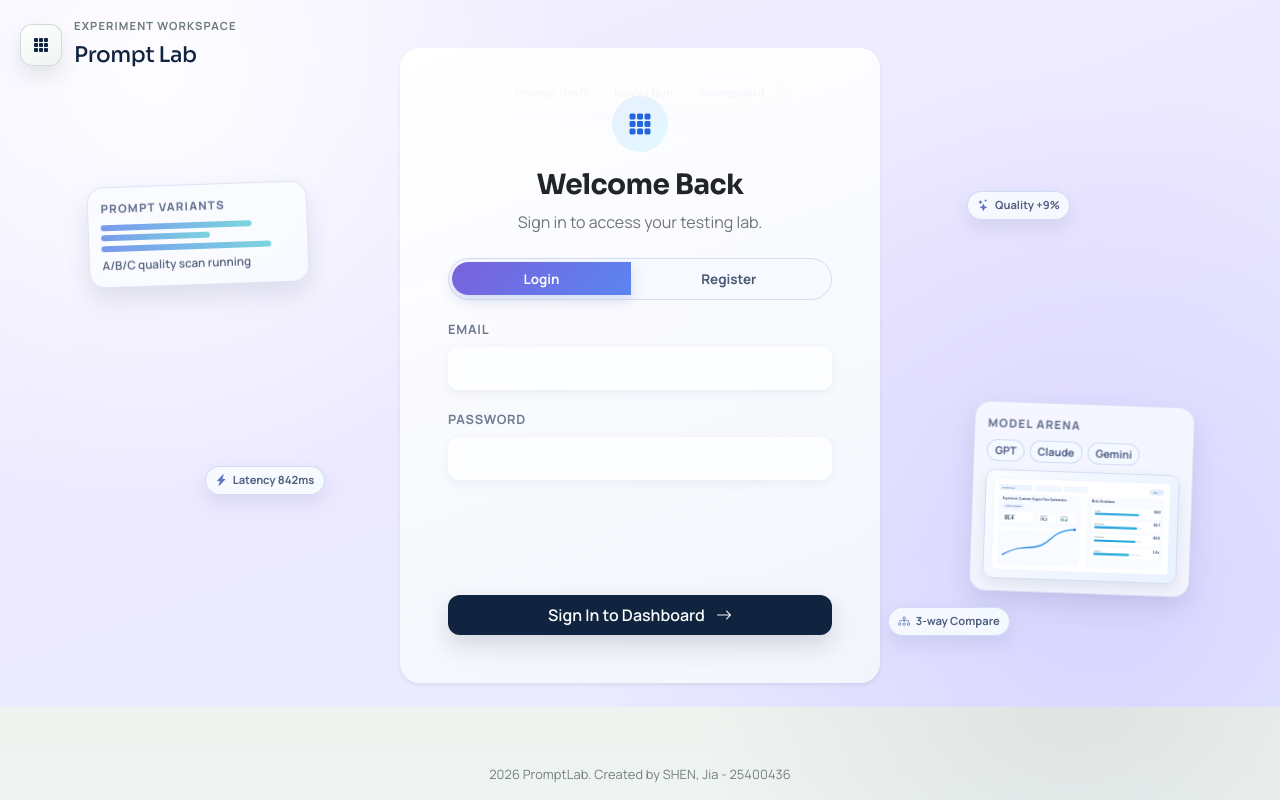
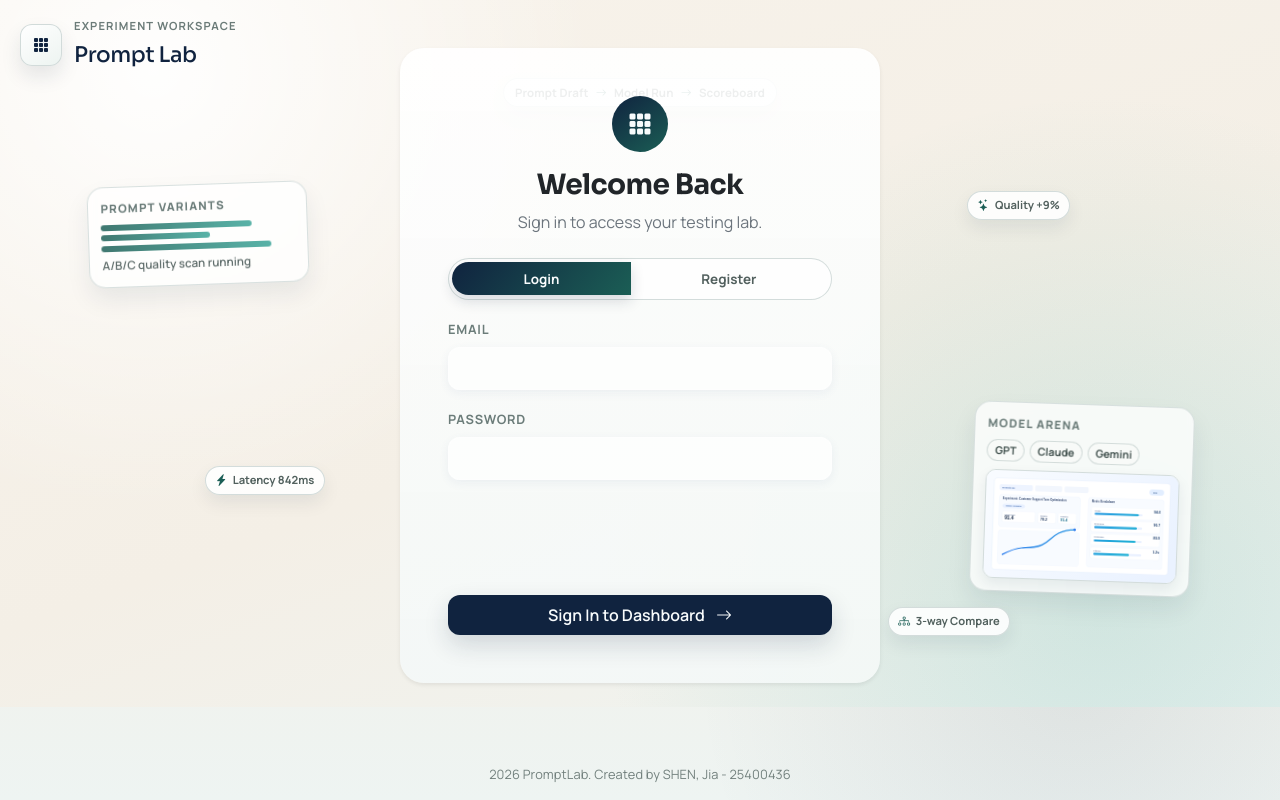
Before and after one commit to elva329/prompt-lab, a Vue app: page /login in a window 1280 px wide. Built offline with nearby package versions, Linux system fonts and the light colour scheme.

Commit message:
feat: remove the border of cards, make them softer and interactive

```diff
--- a/src/styles.css
+++ b/src/styles.css
@@ -505,9 +505,17 @@ h6 {
 
 .landing-kpi-pill {
   border-radius: 18px;
+  background: rgba(255, 255, 255, 0.58);
+  border: none;
+  padding: 0.82rem 0.9rem;
+  box-shadow: 0 10px 24px rgba(16, 35, 63, 0.04);
+  transition: transform 0.18s ease, box-shadow 0.18s ease, background-color 0.18s ease;
+}
+
+.landing-kpi-pill:hover {
+  transform: translateY(-2px);
   background: rgba(255, 255, 255, 0.72);
-  border: 1px solid rgba(208, 218, 216, 0.78);
-  padding: 0.82rem 0.9rem;
+  box-shadow: 0 14px 28px rgba(16, 35, 63, 0.08);
 }
 
 .landing-kpi-label {
@@ -529,23 +537,30 @@ h6 {
   color: #f8fbfc;
   border: 1px solid #10233f;
   box-shadow: 0 10px 24px rgba(16, 35, 63, 0.16);
+  transition: transform 0.18s ease, box-shadow 0.18s ease, background-color 0.18s ease, border-color 0.18s ease;
 }
 
 .landing-primary-btn:hover {
   color: #f8fbfc;
-  filter: brightness(1.08);
+  transform: translateY(-1px);
+  box-shadow: 0 14px 28px rgba(16, 35, 63, 0.2);
+  background: #112944;
+  border-color: #112944;
 }
 
 .landing-secondary-btn {
   background: rgba(255, 255, 255, 0.9);
   border: 1px solid rgba(194, 205, 210, 0.95);
   color: #10233f;
+  transition: transform 0.18s ease, box-shadow 0.18s ease, background-color 0.18s ease, border-color 0.18s ease;
 }
 
 .landing-secondary-btn:hover {
   color: #10233f;
-  background: rgba(236, 243, 242, 0.98);
-  border-color: rgba(42, 157, 143, 0.32);
+  transform: translateY(-1px);
+  background: rgba(242, 247, 246, 0.98);
+  border-color: rgba(42, 157, 143, 0.18);
+  box-shadow: 0 12px 24px rgba(16, 35, 63, 0.08);
 }
 
 .landing-process-grid {
@@ -560,8 +575,16 @@ h6 {
   align-items: flex-start;
   padding: 0.9rem;
   border-radius: 18px;
-  background: rgba(255, 255, 255, 0.62);
-  border: 1px solid rgba(208, 218, 216, 0.72);
+  background: rgba(255, 255, 255, 0.56);
+  border: none;
+  box-shadow: 0 10px 22px rgba(16, 35, 63, 0.04);
+  transition: transform 0.18s ease, box-shadow 0.18s ease, background-color 0.18s ease;
+}
+
+.landing-process-card:hover {
+  transform: translateY(-2px);
+  background: rgba(255, 255, 255, 0.7);
+  box-shadow: 0 14px 28px rgba(16, 35, 63, 0.08);
 }
 
 .landing-process-index {
@@ -594,9 +617,15 @@ h6 {
   position: relative;
   padding: 0.95rem;
   border-radius: 24px;
-  border: 1px solid rgba(208, 218, 216, 0.72);
-  background: linear-gradient(180deg, rgba(255, 255, 255, 0.72), rgba(244, 248, 247, 0.72));
-  box-shadow: 0 14px 32px rgba(16, 35, 63, 0.06);
+  border: none;
+  background: linear-gradient(180deg, rgba(255, 255, 255, 0.7), rgba(244, 248, 247, 0.66));
+  box-shadow: 0 14px 32px rgba(16, 35, 63, 0.05);
+  transition: transform 0.18s ease, box-shadow 0.18s ease;
+}
+
+.landing-preview-panel:hover {
+  transform: translateY(-2px);
+  box-shadow: 0 18px 36px rgba(16, 35, 63, 0.08);
 }
 
 .landing-preview-header {
@@ -633,8 +662,9 @@ h6 {
 .landing-preview-image-wrap {
   border-radius: 20px;
   overflow: hidden;
-  border: 1px solid rgba(208, 218, 216, 0.95);
+  border: none;
   background: #ffffff;
+  box-shadow: 0 10px 24px rgba(16, 35, 63, 0.06);
 }
 
 .landing-preview-image {
@@ -655,8 +685,16 @@ h6 {
   gap: 0.8rem;
   padding: 0.9rem;
   border-radius: 18px;
-  border: 1px solid rgba(208, 218, 216, 0.72);
-  background: rgba(255, 255, 255, 0.72);
+  border: none;
+  background: rgba(255, 255, 255, 0.6);
+  box-shadow: 0 10px 22px rgba(16, 35, 63, 0.04);
+  transition: transform 0.18s ease, box-shadow 0.18s ease, background-color 0.18s ease;
+}
+
+.landing-feature-card:hover {
+  transform: translateY(-2px);
+  background: rgba(255, 255, 255, 0.75);
+  box-shadow: 0 14px 28px rgba(16, 35, 63, 0.08);
 }
 
 .landing-feature-icon {
@@ -677,6 +715,10 @@ h6 {
   color: #10233f;
 }
 
+.landing-feature-card:hover .landing-feature-icon {
+  transform: scale(1.03);
+}
+
 .landing-feature-copy {
   color: #5f6d6b;
   font-size: 0.88rem;
@@ -787,9 +829,9 @@ h6 {
   overflow: hidden;
   isolation: isolate;
   background:
-    radial-gradient(circle at 12% 10%, rgba(255, 255, 255, 0.9), rgba(255, 255, 255, 0) 34%),
-    radial-gradient(circle at 86% 84%, rgba(202, 192, 255, 0.56), rgba(202, 192, 255, 0) 42%),
-    linear-gradient(160deg, #f3efff 0%, #ece9ff 52%, #e8eeff 100%);
+    radial-gradient(circle at 12% 10%, rgba(255, 255, 255, 0.94), rgba(255, 255, 255, 0) 34%),
+    radial-gradient(circle at 86% 84%, rgba(42, 157, 143, 0.16), rgba(42, 157, 143, 0) 40%),
+    linear-gradient(160deg, #f8f3eb 0%, #f4efe6 54%, #eef4f2 100%);
 }
 
 .login-card {
@@ -1696,12 +1738,12 @@ h6 {
 }
 
 .login-surface-card {
-  background: linear-gradient(160deg, rgba(255, 255, 255, 0.96), rgba(243, 246, 252, 0.94));
-  border-radius: 20px;
-  border: 1px solid rgba(223, 231, 247, 0.92);
+  background: linear-gradient(180deg, rgba(255, 255, 255, 0.9), rgba(244, 248, 247, 0.92));
+  border-radius: 24px;
+  border: 1px solid rgba(208, 218, 216, 0.78);
   box-shadow:
-    0 16px 34px rgba(62, 77, 115, 0.14),
-    0 2px 0 rgba(255, 255, 255, 0.85) inset;
+    0 18px 36px rgba(16, 35, 63, 0.08),
+    0 2px 0 rgba(255, 255, 255, 0.82) inset;
 }
 
 .login-theme-decor {
@@ -1718,10 +1760,10 @@ h6 {
   position: absolute;
   width: var(--login-theme-card-width);
   border-radius: 16px;
-  border: 1px solid rgba(218, 226, 245, 0.92);
-  background: rgba(249, 252, 255, 0.82);
+  border: 1px solid rgba(208, 218, 216, 0.82);
+  background: rgba(255, 255, 255, 0.76);
   backdrop-filter: blur(5px);
-  box-shadow: 0 12px 24px rgba(71, 84, 121, 0.14);
+  box-shadow: 0 12px 24px rgba(16, 35, 63, 0.08);
   padding: 0.72rem 0.78rem;
 }
 
@@ -1734,11 +1776,11 @@ h6 {
   align-items: center;
   gap: 0.45rem;
   border-radius: 999px;
-  border: 1px solid rgba(209, 220, 244, 0.95);
-  background: rgba(247, 250, 255, 0.9);
-  box-shadow: 0 10px 20px rgba(70, 88, 128, 0.1);
+  border: 1px solid rgba(208, 218, 216, 0.9);
+  background: rgba(255, 255, 255, 0.84);
+  box-shadow: 0 10px 20px rgba(16, 35, 63, 0.08);
   padding: 0.32rem 0.68rem;
-  color: #526181;
+  color: #51605d;
   font-size: 0.72rem;
   font-weight: 700;
   letter-spacing: 0.01em;
@@ -1746,7 +1788,7 @@ h6 {
 }
 
 .login-theme-strip i {
-  color: #6b7db7;
+  color: #1b5e55;
   font-size: 0.68rem;
 }
 
@@ -1766,13 +1808,13 @@ h6 {
   font-size: 0.72rem;
   text-transform: uppercase;
   letter-spacing: 0.1em;
-  color: #6a7593;
+  color: #6b7c79;
   font-weight: 800;
 }
 
 .login-theme-note {
   font-size: 0.73rem;
-  color: #55617f;
+  color: #5f6d6b;
   font-weight: 600;
 }
 
@@ -1786,7 +1828,7 @@ h6 {
   width: var(--w);
   height: 6px;
   border-radius: 999px;
-  background: linear-gradient(90deg, rgba(91, 131, 232, 0.82), rgba(83, 200, 214, 0.76));
+  background: linear-gradient(90deg, rgba(27, 94, 85, 0.84), rgba(42, 157, 143, 0.78));
 }
 
 .login-theme-models {
@@ -1798,9 +1840,9 @@ h6 {
 .login-theme-models span {
   font-size: 0.67rem;
   font-weight: 700;
-  color: #4b5b83;
-  border: 1px solid rgba(206, 217, 242, 0.9);
-  background: rgba(244, 248, 255, 0.95);
+  color: #40504d;
+  border: 1px solid rgba(208, 218, 216, 0.9);
+  background: rgba(248, 250, 248, 0.95);
   border-radius: 999px;
   padding: 0.12rem 0.44rem;
 }
@@ -1808,8 +1850,8 @@ h6 {
 .login-theme-preview {
   width: 100%;
   border-radius: 10px;
-  border: 1px solid rgba(210, 220, 242, 0.92);
-  box-shadow: 0 6px 14px rgba(73, 89, 126, 0.12);
+  border: 1px solid rgba(208, 218, 216, 0.92);
+  box-shadow: 0 6px 14px rgba(16, 35, 63, 0.08);
 }
 
 .login-theme-chip {
@@ -1818,17 +1860,17 @@ h6 {
   align-items: center;
   gap: 0.35rem;
   border-radius: 999px;
-  border: 1px solid rgba(206, 218, 243, 0.92);
-  background: rgba(247, 251, 255, 0.92);
-  color: #526181;
+  border: 1px solid rgba(208, 218, 216, 0.92);
+  background: rgba(255, 255, 255, 0.88);
+  color: #51605d;
   font-size: 0.7rem;
   font-weight: 700;
   padding: 0.28rem 0.58rem;
-  box-shadow: 0 8px 18px rgba(70, 88, 128, 0.12);
+  box-shadow: 0 8px 18px rgba(16, 35, 63, 0.08);
 }
 
 .login-theme-chip i {
-  color: #5f74be;
+  color: #1b5e55;
   font-size: 0.74rem;
 }
 
@@ -1981,20 +2023,20 @@ h6 {
 }
 
 .login-brand-orb {
-  background: linear-gradient(145deg, #e8f0ff, #e2f8ff);
-  color: #2567db;
+  background: linear-gradient(145deg, #10233f, #1b5e55);
+  color: #f8fbfc;
 }
 
 .login-mode-switch {
-  background: rgba(246, 249, 255, 0.9);
-  border: 1px solid rgba(214, 223, 243, 0.95);
+  background: rgba(255, 255, 255, 0.76);
+  border: 1px solid rgba(208, 218, 216, 0.92);
   border-radius: 999px;
   padding: 0.2rem;
 }
 
 .login-mode-btn {
   border-radius: 999px;
-  color: #4b5773;
+  color: #52605e;
   font-weight: 700;
   font-size: 0.84rem;
   padding: 0.42rem 0.7rem;
@@ -2002,9 +2044,9 @@ h6 {
 }
 
 .login-mode-btn.active {
-  color: #f7f9ff;
-  background: linear-gradient(130deg, #7a61dc, #5a85f1);
-  box-shadow: 0 6px 14px rgba(95, 112, 189, 0.22);
+  color: #f8fbfc;
+  background: linear-gradient(130deg, #10233f, #1b5e55);
+  box-shadow: 0 6px 14px rgba(16, 35, 63, 0.16);
 }
 
 .login-label {
@@ -2012,7 +2054,7 @@ h6 {
   font-weight: 700;
   text-transform: uppercase;
   letter-spacing: 0.06em;
-  color: #6e7992;
+  color: #6b7c79;
 }
 
 .login-password-label {
@@ -2027,7 +2069,7 @@ h6 {
   justify-content: center;
   width: 1rem;
   height: 1rem;
-  color: #7181a8;
+  color: #1b5e55;
   cursor: help;
   outline: none;
 }
@@ -2040,10 +2082,10 @@ h6 {
   transform: translate(-50%, 6px);
   width: min(290px, 78vw);
   border-radius: 10px;
-  border: 1px solid rgba(184, 199, 235, 0.96);
-  background: rgba(33, 43, 66, 0.96);
-  color: #f1f5ff;
-  box-shadow: 0 10px 24px rgba(30, 39, 60, 0.28);
+  border: 1px solid rgba(208, 218, 216, 0.96);
+  background: rgba(16, 35, 63, 0.96);
+  color: #f8fbfc;
+  box-shadow: 0 10px 24px rgba(16, 35, 63, 0.22);
   font-size: 0.72rem;
   font-weight: 600;
   letter-spacing: 0;
@@ -2064,9 +2106,9 @@ h6 {
   transform: translateX(-50%) rotate(45deg);
   width: 9px;
   height: 9px;
-  background: rgba(33, 43, 66, 0.96);
-  border-right: 1px solid rgba(184, 199, 235, 0.96);
-  border-bottom: 1px solid rgba(184, 199, 235, 0.96);
+  background: rgba(16, 35, 63, 0.96);
+  border-right: 1px solid rgba(208, 218, 216, 0.96);
+  border-bottom: 1px solid rgba(208, 218, 216, 0.96);
   opacity: 0;
   transition: opacity 0.16s ease;
   pointer-events: none;
@@ -2087,19 +2129,19 @@ h6 {
 
 .login-input {
   border-radius: 12px;
-  border: 1px solid rgba(206, 216, 238, 0.95);
-  background: rgba(253, 254, 255, 0.95);
+  border: 1px solid rgba(208, 218, 216, 0.95);
+  background: rgba(253, 254, 253, 0.95);
   color: #2a3248;
   padding: 0.6rem 0.75rem;
 }
 
 .login-input:focus {
-  border-color: #9bb7ee;
-  box-shadow: 0 0 0 0.18rem rgba(110, 146, 220, 0.18);
+  border-color: #2a9d8f;
+  box-shadow: 0 0 0 0.18rem rgba(42, 157, 143, 0.14);
 }
 
 .login-error {
-  color: #be3d4f;
+  color: #b64e4e;
   font-weight: 600;
 }
 
```
